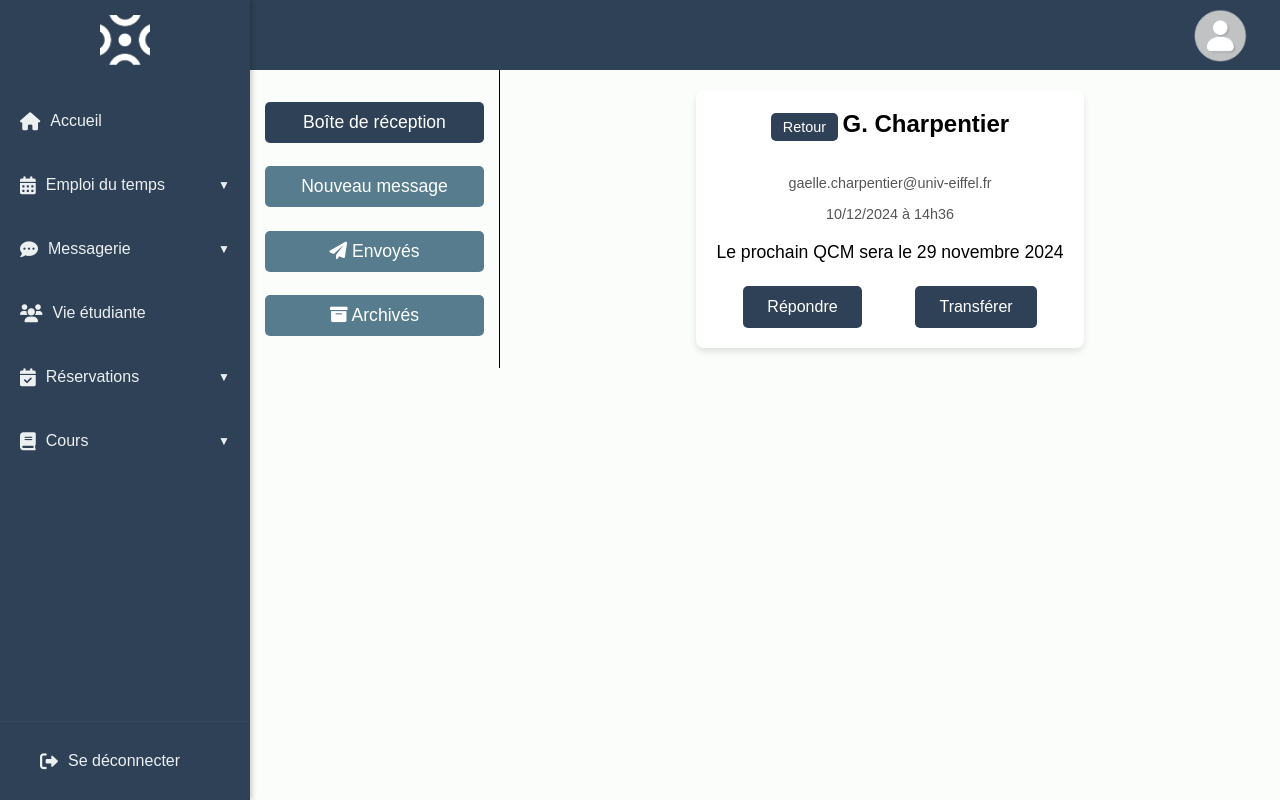
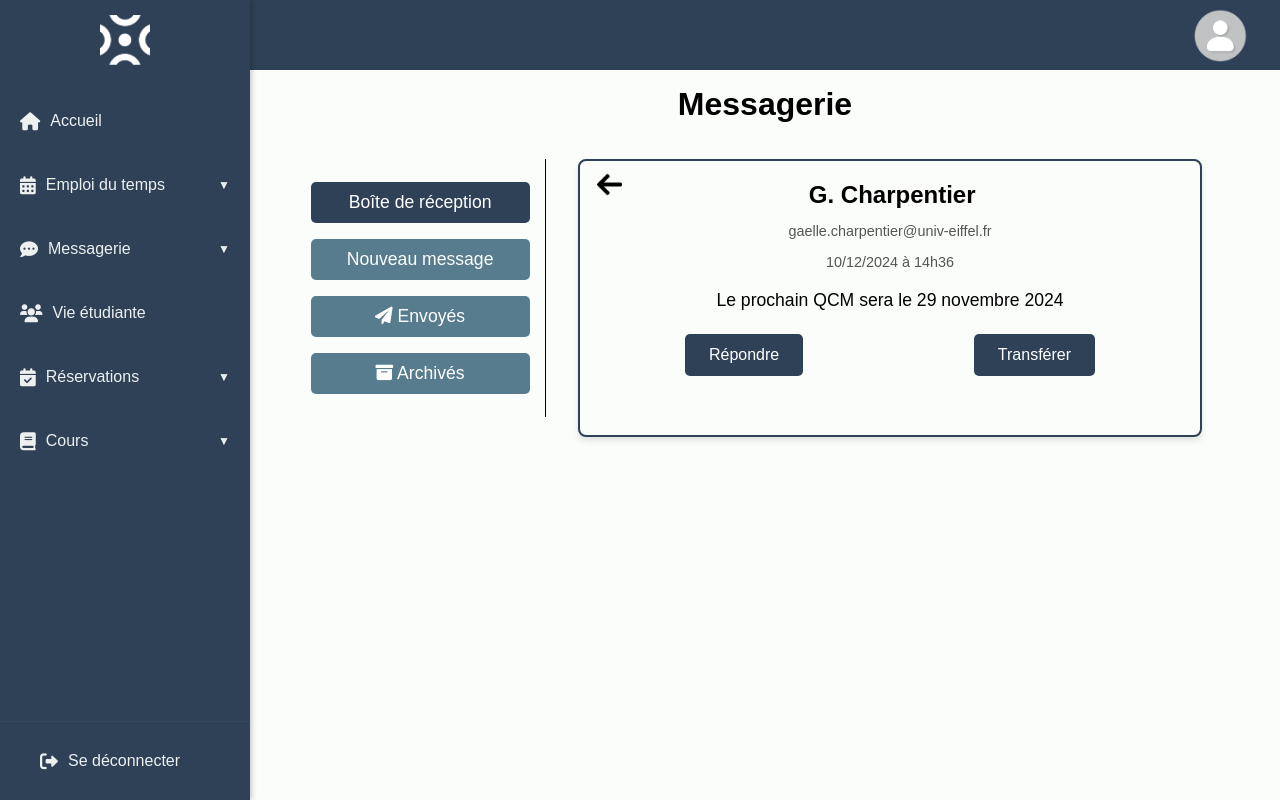
Before and after one commit to llclarall/ENT, a PHP site: page /message1.php in a window 1280 px wide. Run offline with PHP 8.4, Linux system fonts and the light colour scheme.

Commit message:
messagerie intégrée

```diff
--- a/message1.php
+++ b/message1.php
@@ -3,17 +3,24 @@
     include('config.php');
     include('nav.php');
 ?>
+
 <!DOCTYPE html>
 <html lang="fr">
 <head>
   <meta charset="UTF-8">
   <meta name="viewport" content="width=device-width, initial-scale=1.0">
   <link href="https://cdnjs.cloudflare.com/ajax/libs/font-awesome/6.0.0-beta3/css/all.min.css" rel="stylesheet">
-  <title>Détails du message</title>
+  <title>ENT | Message</title>
   <link rel="stylesheet" href="styles.css">
 </head>
 <body>
+
+<section class="page-messagerie">
+
+<h1>Messagerie</h1>
+
 <div class="container-messagerie">
+
   <div class="sidebar">
     <button class="active">Boîte de réception</button>
     <button>Nouveau message</button>
@@ -23,7 +30,7 @@
 
    <main class="message-content">
    <a href="messagerie.php" class="back-link">
-      <button id="back-button" class="back-button">Retour</button>
+        <button id="back-button" class="back-button"><img src="images/back.png" alt="Retour en arrière" class="back-img"></button>
       </a>
       <strong class="sender-name">G. Charpentier</strong>
       <p class="email">gaelle.charpentier@univ-eiffel.fr</p>
@@ -34,6 +41,11 @@
         <button class="action-button">Transférer</button>
       </div>
     </main>
+
 </div>
+
+</section>
+
+
 </body>
 </html>
--- a/styles.css
+++ b/styles.css
@@ -1094,44 +1094,59 @@ background-color: var(--bleu-hover);
 
 /* MESSAGERIE MEL */
 
-.container-messagerie {
-    display: flex;
-    flex-direction: column;
-  }
-
-  .sidebar {
+.page-messagerie .container-messagerie {
+    display: flex;
+    flex-direction: column;
+    max-width: 1000px;
+    margin-top: 2rem;
+    padding: 20px;
+    margin: 0 auto;
+}
+
+.page-messagerie h1 {
+    font-size: 2rem;
+    text-align: center;
+    margin: 1rem 0;
+}
+
+.page-messagerie .sidebar {
     padding: 10px;
     flex-shrink: 0;
     display: flex;
-    justify-content: space-around;
-  }
-
-  .sidebar button {
-    padding: 10px 15px;
+    flex-wrap: wrap;
+    gap: 10px;
+    margin-bottom: 20px;
+    width: 100%;
+}
+
+.page-messagerie .sidebar button {
+    padding: 10px 10px;
     margin: 5px 0;
     border: none;
     border-radius: 5px;
     cursor: pointer;
     font-size: 0.9rem;
-    background-color: #567C8D;
+    background-color: var(--bleu-hover);
     color: white;
-  }
-
-  .sidebar button:hover {
-    background-color: #2F4156;
-  }
-
-  .sidebar button.active {
+    transition: background-color 0.3s ease;
+}
+
+.page-messagerie .sidebar button:hover {
+background-color: var(--bleu);
+}
+
+.page-messagerie .sidebar button.active {
 background-color: var(--bleu);
 color: white;
 }
 
-  .messages {
+.page-messagerie .messages {
 padding: 10px;
 background-color: white;
-  }
-
-  .message-item {
+width: 100%;
+}
+
+.page-messagerie .message-item {
 display: flex;
 justify-content: space-between;
 align-items: center;
@@ -1141,184 +1156,183 @@ background-color: var(--bleu-hover);
 margin-bottom: 8px;
 border-radius: 8px;
 color: white;
-  }
-
-  .message-item:hover {
-    background-color: #567C8D;
+transition: background-color 0.3s ease;
+}
+
+.page-messagerie .message-item:hover {
+background-color: var(--bleu-hover);
 color: white;
 cursor: pointer;
 }
 
-  .message-info p {
+.page-messagerie .message-info p {
 margin: 5px 0 0;
 font-size: 0.875rem;
 color: white;
 }
 
-  .message-meta {
+.page-messagerie .message-meta {
 display: flex;
 flex-direction: column;
 align-items: flex-end;
 }
 
-  .date {
+.page-messagerie .date {
 font-size: 0.875rem;
 }
 
 
 @media (min-width: 768px) {
-    .container-messagerie {
+.page-messagerie .container-messagerie {
     flex-direction: row;
-    }
-
-    .sidebar {
-      width: 270px;
+    margin: 0 auto;
+}
+
+.page-messagerie .sidebar {
     flex-direction: column;
     padding: 20px 15px;
     border-right: 1px solid #000000;
 }
 
-    .sidebar button {
+.page-messagerie .sidebar button {
     padding: 10px 10px;
     margin: 3px 0;
     font-size: 1rem;
 }
 
-    .messages {
+.page-messagerie .messages {
     padding: 30px 15px;
     margin-left: 15px;
 }
 
-    .message-item {
+.page-messagerie .message-item {
     width: 100%;
     padding: 10px 15px;
 }
 }
 
 
-  @media (min-width: 1024px) {
-    .container-messagerie {
-      margin-left: 250px;
-      display: flex;
-    }
-
-    .sidebar {
-      width: 250px;
-      flex-direction: column;
-      padding: 20px 15px;
-      border-right: 1px solid #000000;
-    }
-
-    .messages {
-      padding: 30px 40px;
-      margin-left: 10px;
-    }
-
-    .message-item {
-      width: 700px;
-      padding: 12px 20px;
-    }
-
-    .sidebar button {
-      font-size: 1.1rem;
-    }
-  }
 @media (min-width: 768px) and (max-width: 1023px) {
-    .container-messagerie {
-      display: flex;
-      margin-left: 250px;
-    }
-
-    .sidebar {
+    .page-messagerie .sidebar {
         width: 250px;
         padding: 20px 15px;
         border-right: 1px solid #000;
     }
 
-    .message-content {
+    .page-messagerie .message-content {
         max-width: 600px;
         padding: 40px;
         margin-left: 20px;
     }
 
-    .message-content .back-button {
+    .page-messagerie .message-content .back-button {
         padding: 10px 20px;
     }
 
-    .message-content .action-button {
+    .page-messagerie .message-content .action-button {
         padding: 16px 32px;
         font-size: 1.2rem;
     }
 
-    .sender-name {
+    .page-messagerie .sender-name {
         font-size: 1.6rem;
     }
 
-    .message-text {
+    .page-messagerie .message-text {
         font-size: 1.2rem;
     }
 }
 
+
+@media (min-width: 1024px) {
+.page-messagerie .sidebar {
+    width: 250px;
+    flex-direction: column;
+    padding: 20px 15px;
+    border-right: 1px solid #000000;
+}
+
+.page-messagerie .messages {
+    padding: 30px 40px;
+    margin-left: 10px;
+}
+
+.page-messagerie .message-item {
+    width: 100%;
+    padding: 12px 20px;
+}
+
+.page-messagerie .sidebar button {
+    font-size: 1.1rem;
+}
+}
+
+
 /* MESSAGE 1 MEL */
- /* Contenu principal */
-.message-content {
-    margin: 20px auto;
+.page-messagerie .message-content {
+    margin: 0 auto;
     padding: 20px;
-    background: #fff;
+    background-color: var(--bg-color);
     box-shadow: 0 4px 6px rgba(0, 0, 0, 0.1);
     border-radius: 8px;
     text-align: center;
     align-items: center;
+    width: 100%;
+    border: var(--bleu) 2px solid;
+    position: relative;
 }
 
 /* Bouton "Retour" */
-  .back-link {
+.page-messagerie .back-link {
 display: inline-block;
 margin-bottom: 20px;
 text-decoration: none;
 }
 
-  .back-button {
-    background-color: var(--bleu);
-    color: white;
+.page-messagerie .back-button {
+background-color: var(--bg-color);
 border: none;
-    padding: 6px 12px;
-    font-size: 0.8rem;
-    border-radius: 5px;
-    cursor: pointer;
-    transition: background-color 0.3s ease;
-  }
-
-  .back-button:hover {
-    background-color: #567C8D;
+cursor: pointer;
+position: absolute;
+top: 5px;
+left: 5px;
+}
+
+.page-messagerie .back-img {
+    width: 25px;
+    transition: all 0.2s ease;
+}
+
+.page-messagerie .back-img:hover {
+    transform: scale(1.1);
 }
 
 /* Informations du message */
-  .sender-name {
+.page-messagerie .sender-name {
 font-size: 20px;
 font-weight: bold;
 margin-bottom: 5px;
 }
 
-  .email, .date-time {
+.page-messagerie .email, .date-time {
 color: #555;
 font-size: 0.9rem;
 margin-bottom: 10px;
 }
 
-  .message-text {
+.page-messagerie .message-text {
 font-size: 0.8rem;
 line-height: 1.5;
 margin-bottom: 20px;
 }
 
 /* Boutons "Répondre" et "Transférer" */
-  .actions {
+.page-messagerie .actions {
 display: flex;
 justify-content: space-around;
 }
 
-  .action-button {
+.page-messagerie .action-button {
 background-color: var(--bleu);
 color: white;
 border: none;
@@ -1326,49 +1340,59 @@ background-color: var(--bleu-hover);
 font-size: 1rem;
 border-radius: 5px;
 cursor: pointer;
-  }
-
-  .action-button:hover {
-    background-color: #567C8D;
+transition: background-color 0.3s ease;
+}
+
+.page-messagerie .action-button:hover {
+background-color: var(--bleu-hover);
 }
 
 /* Design responsive */
 @media (min-width: 768px) {
-    .message-content {
-      max-width: 500px;
-    }
-
-    .back-button {
+.page-messagerie .message-content {
+    margin: 0 2rem;
+}
+
+.page-messagerie .back-button {
     padding: 6px 12px;
 }
+
+.page-messagerie .action-button {
+    padding: 12px 24px;
+    font-size: 1rem;
+}
 }
 
 @media (min-width: 1024px) {
-    .message-content {
+.page-messagerie .message-content {
     max-width: 800px;
     font-size: 1rem;
 }
 
-    .back-button {
+.page-messagerie .back-button {
     padding: 6px 12px;
     font-size: 0.9rem;
 }
 
-    .action-button {
+.page-messagerie .action-button {
     padding: 12px 24px;
     font-size: 1rem;
 }
 
-    .sender-name {
+.page-messagerie .sender-name {
     font-size: 1.5rem;
 }
 
-    .message-text {
+.page-messagerie .message-text {
     font-size: 1.1rem;
 }
 }
 
-/* PAGE PROFIL */
+
+
+
+
+/* PAGE PROFIL CLARA */
 
 .profil-container {
 display: grid;
```
Also changed, not shown: messagerie.php (+12 -5 lines), images/back.png (added). Lines whose indentation alone changed are shown as unchanged.
